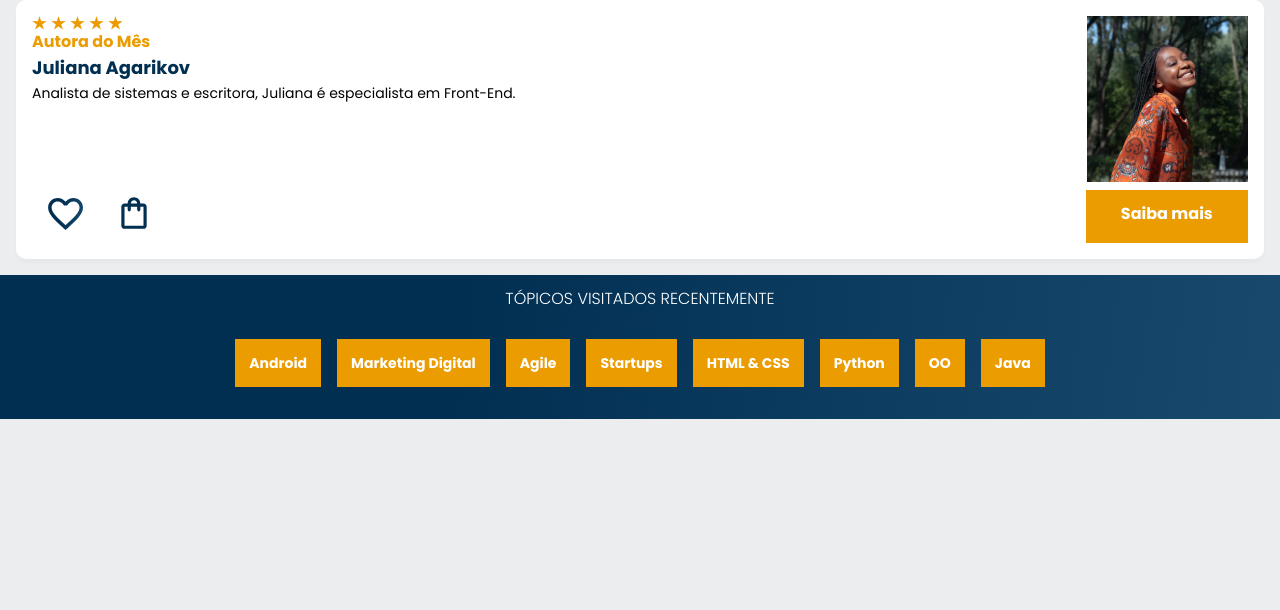
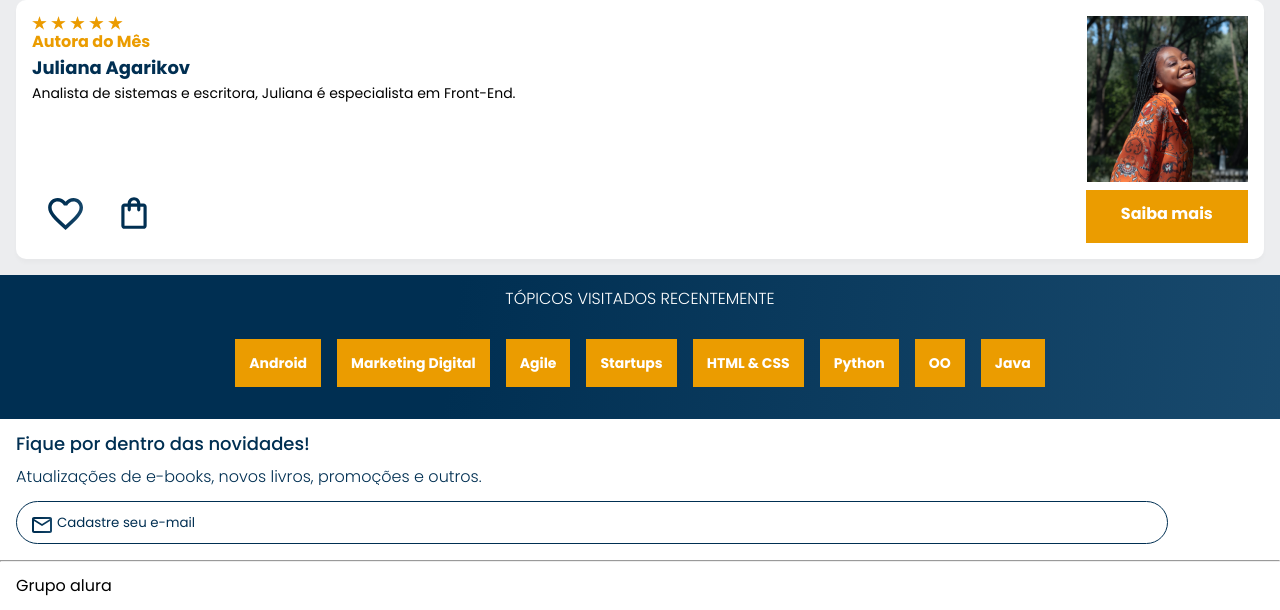
Before and after one commit to LucianoModest0/curso_mobile-first, a plain HTML site: page index.html in a window 1280 px wide. Shown: the part 1911-2521 px from the top of the page. Before the commit the page ends 2330 px from the top, so only its background shows below. Drawn offline with nearby package versions, Linux system fonts and the light colour scheme.

Commit message:
add contact and footer

```diff
--- /dev/null
+++ b/assets/css/_contato.scss
@@ -0,0 +1,38 @@
+.contato {
+    background: $white;
+    padding: 1em;
+}
+
+.contato__titulo,
+.contato__texto {
+    background: $linear-gradient-blue;
+    -webkit-background-clip: text;
+    -webkit-text-fill-color: transparent;
+    background-clip: text;
+
+}
+
+.contato__titulo {
+    font-size: 18px;
+    font-weight: 500;
+}
+
+.contato__texto {
+    font-weight: 300;
+    margin: 1em 0;
+}
+
+.contato__email {
+    padding: 1em;
+    border: 1px solid $blue;
+    border-radius: 24px;
+    width: 90%;
+    color: $blue;
+}
+
+.contato__email::placeholder {
+    font-family: $main-font;
+    color: $blue;
+    background: url(../img/Email.svg) no-repeat;
+    padding-left: 2em;
+}
--- /dev/null
+++ b/assets/css/_footer.scss
@@ -0,0 +1,8 @@
+hr {
+    margin: 0;
+}
+
+.rodape {
+    background-color: $white;
+    padding: 1em;
+}
--- a/assets/css/style.scss
+++ b/assets/css/style.scss
@@ -4,3 +4,5 @@
 @import '_banner';
 @import '_carrossel';
 @import '_topicos';
+@import '_contato';
+@import '_footer';
--- a/index.html
+++ b/index.html
@@ -171,6 +171,17 @@
 
     </section>
 
+    <section class="contato">
+        <h2 class="contato__titulo">Fique por dentro das novidades!</h2>
+        <p class="contato__texto">Atualizações de e-books, novos livros, promoções e outros.</p>
+        <input class="contato__email" type="email" name="" id="" placeholder="Cadastre seu e-mail">
+    </section>
+
+    <hr />
+
+    <footer class="rodape">
+        <h1 class="rodape__titulo">Grupo alura</h1>
+    </footer>
 
 
     <script src="https://unpkg.com/swiper@8/swiper-bundle.min.js"></script>
```
Also changed, not shown: assets/css/style.css, 1 other file.
